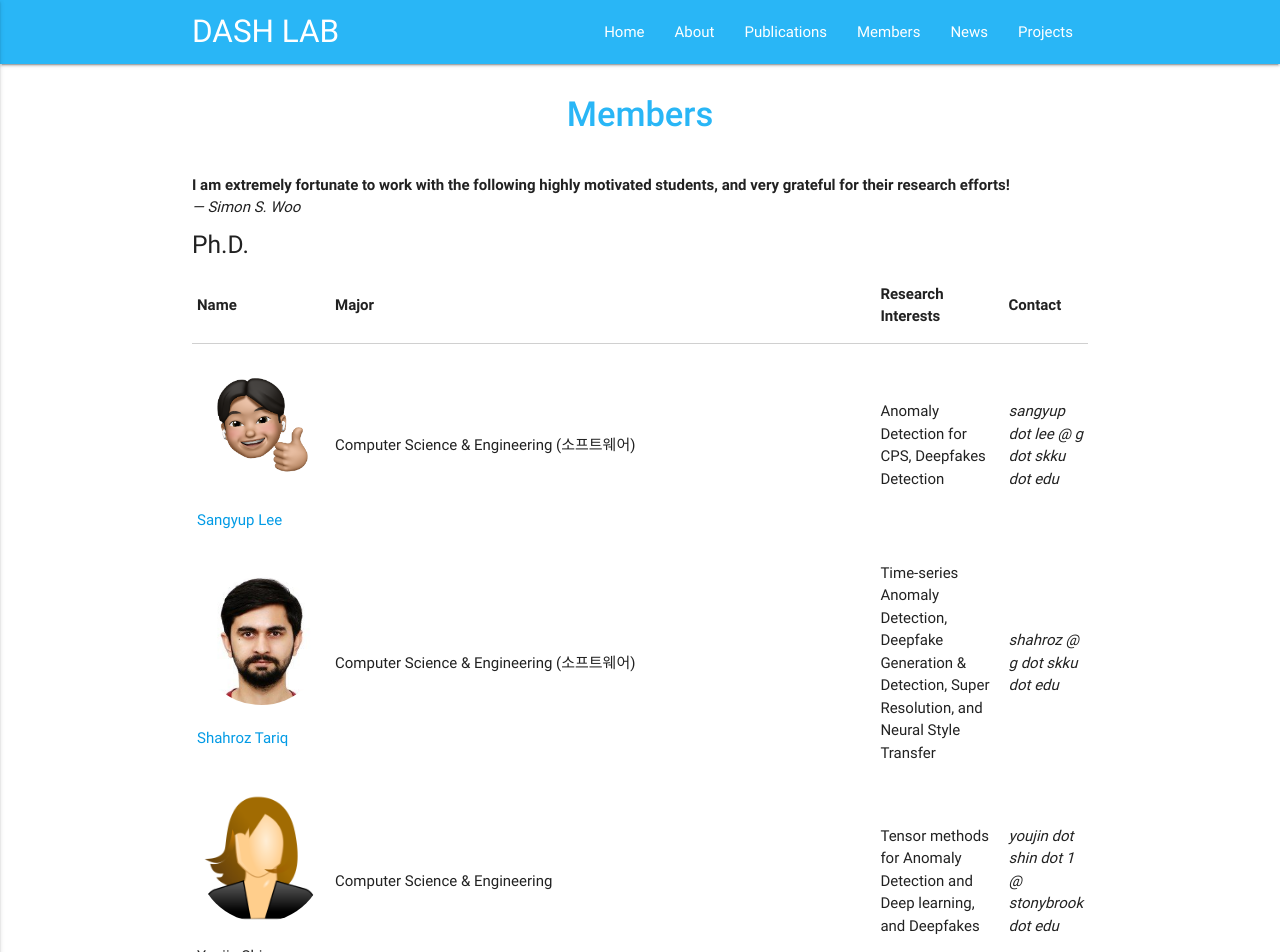
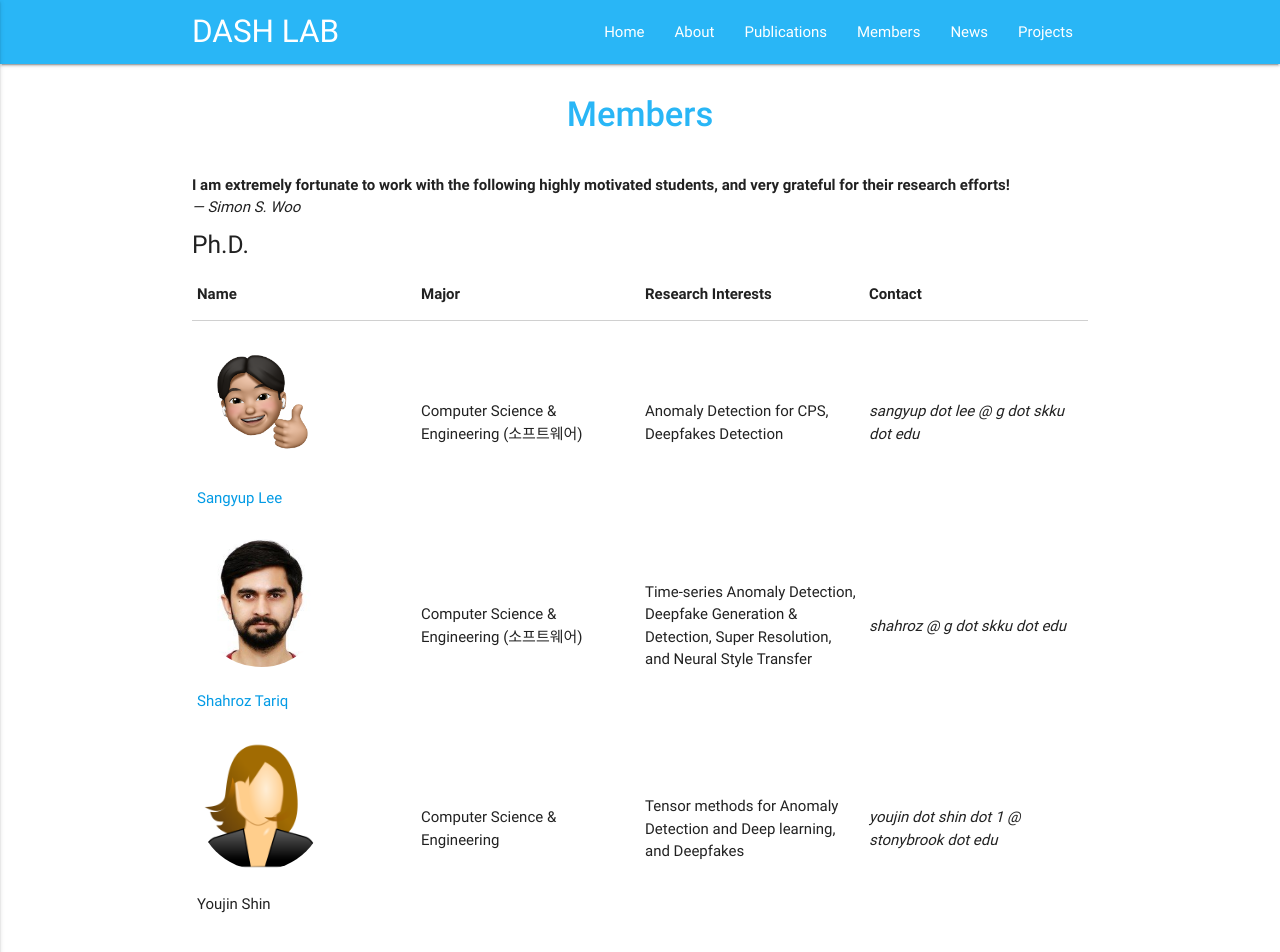
Before and after one commit to Yurim990507/DASH-Lab.github.io, a Jekyll site: the page built from example3.md, in a window 1280 px wide. Shown: the top 952 px of the page. Built offline with Jekyll 4.4.1, drawn with Linux system fonts in a browser that asks for light colours.

Commit message:
Update example3.md

```diff
--- a/example3.md
+++ b/example3.md
@@ -13,9 +13,10 @@ permalink: /Members/
           <div class="col s12">
             <table style="width: 100%">
                 <colgroup>
-                   <col span="1" style="width: 15%;">
-                   <col span="1" style="width: 70%;">
-                   <col span="1" style="width: 15%;">
+                   <col span="1" style="width: 25%;">
+                   <col span="1" style="width: 25%;">
+                   <col span="1" style="width: 25%;">
+                   <col span="1" style="width: 25%;">
                 </colgroup>
               <thead>
                 <tr>
```
